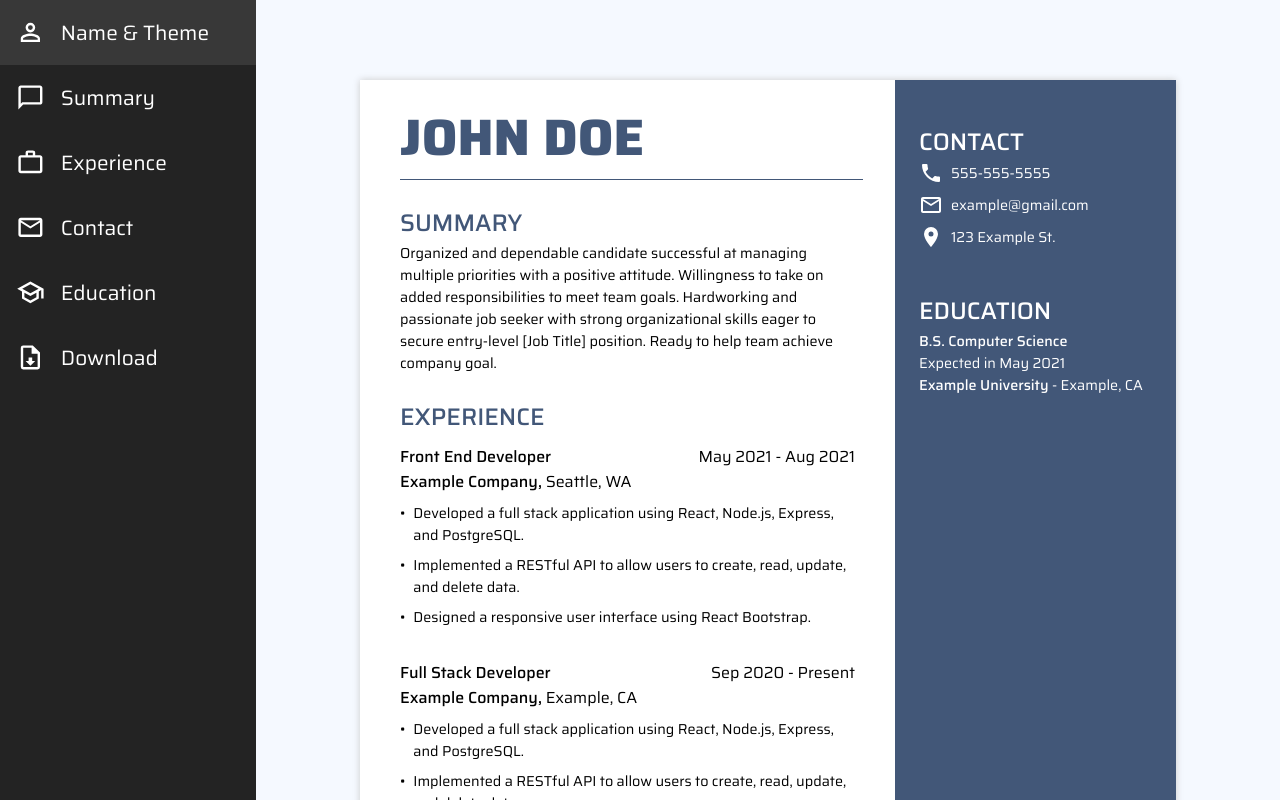
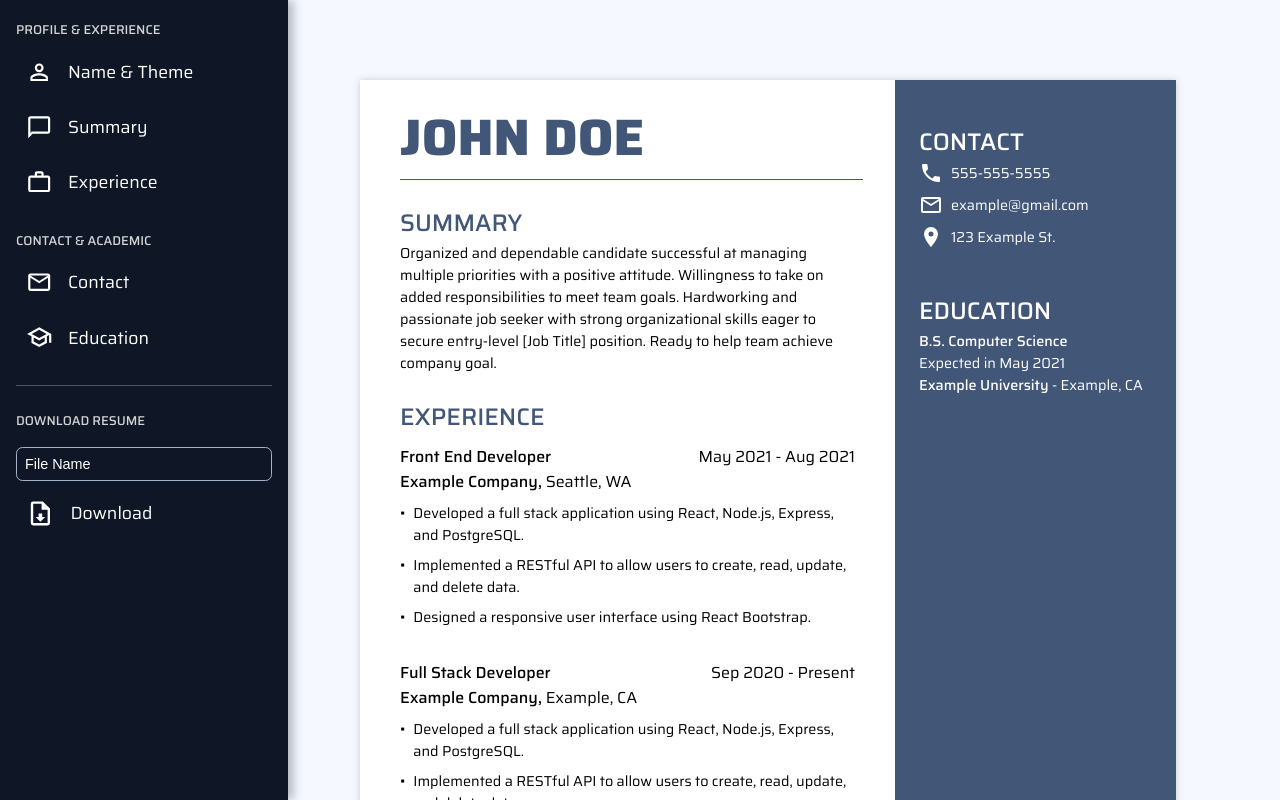
Before and after one commit to Alyoshka5/resume-builder, a React (Create React App) app: page / in a window 1280 px wide. Shown: the top 800 px of the page. Built offline with nearby package versions, Linux system fonts and the light colour scheme.

Commit message:
Change side menu layout and colors

```diff
--- a/src/App.css
+++ b/src/App.css
@@ -2,7 +2,7 @@
 
 .App {
   font-family: 'Saira', sans-serif;
-  background-color: #F5F9FF; /* #e9e9e9 */
+  background-color: #F5F9FF;
   display: flex;
   justify-content: center;
   align-items: center;
--- a/src/components/EditBar.tsx
+++ b/src/components/EditBar.tsx
@@ -276,32 +276,44 @@ export default function EditBar({
 
             </div>
             <div className="tags">
+                <div className="tag-section">
+                    <h4 className='tag-sub-header'>Profile & Experience</h4>
                     <div className={`tag ${currentEditTab === 'name_theme' ? 'active' : ''}`} onClick={() => toggleEditBarAndCurrentEdit('name_theme')}>
-                    <Icon path={mdiAccountOutline} size={1.2} />
+                        <Icon path={mdiAccountOutline} size={1.1} />
                         <span>Name & Theme</span>
                     </div>
 
                     <div className={`tag ${currentEditTab === 'summary' ? 'active' : ''}`} onClick={() => toggleEditBarAndCurrentEdit('summary')}>
-                    <Icon path={mdiMessageOutline} size={1.2} />
+                        <Icon path={mdiMessageOutline} size={1.1} />
                         <span>Summary</span>
                     </div>
 
                     <div className={`tag ${currentEditTab === 'experience' ? 'active' : ''}`} onClick={() => toggleEditBarAndCurrentEdit('experience')}>
-                    <Icon path={mdiBriefcaseOutline} size={1.2} />
+                        <Icon path={mdiBriefcaseOutline} size={1.1} />
                         <span>Experience</span>
                     </div>
-
+                </div>
+                <div className="tag-section">
+                    <h4 className='tag-sub-header'>Contact & Academic</h4>
                     <div className={`tag ${currentEditTab === 'contact' ? 'active' : ''}`} onClick={() => toggleEditBarAndCurrentEdit('contact')}>
-                    <Icon path={mdiEmailOutline} size={1.2} />
+                        <Icon path={mdiEmailOutline} size={1.1} />
                         <span>Contact</span>
                     </div>
 
                     <div className={`tag ${currentEditTab === 'education' ? 'active' : ''}`} onClick={() => toggleEditBarAndCurrentEdit('education')}>
-                    <Icon path={mdiSchoolOutline} size={1.2} />
+                        <Icon path={mdiSchoolOutline} size={1.1} />
                         <span>Education</span>
                     </div>
+                </div>
 
+                <div className="tag-divider"></div>
+
+                <div className="tag-section">
+                    <div className="tag-sub-header">Download Resume</div>
+                    <input type='text' id='resume-name-input' placeholder='File Name'></input>
                     <div className="tag" onClick={() => {
+                        const resumeNameInput = document.querySelector('#resume-name-input') as HTMLInputElement;
+                        if (resumeNameInput.value === '') return;
                         const resume = document.querySelector('#resume') as HTMLDivElement;
                         html2canvas(resume, {logging: true, useCORS: true}).then(canvas => {
                             const imgData = canvas.toDataURL('image/png');
@@ -309,10 +321,11 @@ export default function EditBar({
                             const width = pdf.internal.pageSize.getWidth();
                             const height = pdf.internal.pageSize.getHeight();
                             pdf.addImage(imgData, 'PNG', 0, 0, width, height);
-                        pdf.save(`${capitalizeWord(name.first_name)}-${capitalizeWord(name.last_name)}-Resume.pdf`);
+                            pdf.save(`${resumeNameInput.value}.pdf`);
                     })}}>
                         <Icon path={mdiFileDownloadOutline} size={1.2} />
                         <span>Download</span>
+                    </div>
                 </div>
             </div>
         </div>
--- a/src/styles/EditBar.css
+++ b/src/styles/EditBar.css
@@ -1,5 +1,5 @@
 :root {
-    --edit-bar-tag-width: 16rem;
+    --edit-bar-tag-width: 18rem;
 }
 
 .edit-bar {
@@ -10,20 +10,39 @@
     top: 0;
     transition: 1s ease;
     display: flex;
+    box-shadow: 5px 0 10px #0f17274d;
 }
 
 .tags {
-    background-color: #232323;
+    background-color: #0f1727;
     width: var(--edit-bar-tag-width);
+    padding: 1.2rem 1rem;
+    box-sizing: border-box;
     display: flex;
     flex-direction: column;
-    align-items: center;
+    gap: 1.5rem;
 }
+
+.tag-section {
+    display: flex;
+    flex-direction: column;
+    gap: 0.5rem;
+}
+
+.tag-sub-header {
+    font-size: 0.8rem;
+    font-weight: 500;
+    text-transform: uppercase;
+    color: #d4d4d4;
+    margin: 0;
+}
+
 .tag {
     color: #fff;
-    font-size: 1.3rem;
+    font-size: 1.1rem;
     width: 100%;
-    padding: 1rem;
+    padding: 0.6rem;
+    border-radius: 0.4rem;
     box-sizing: border-box;
     display: flex;
     align-items: center;
@@ -31,11 +50,36 @@
 }
 .tag:hover {
     cursor: pointer;
-    background-color: #383838;
+    background-color: #454c58;
+}
+.tag.active {
+    /* background-color: #383838; */
+    background-color: #454c58;
 }
 
-.tag.active {
-    background-color: #383838;
+.tag-divider {
+    height: 1px;
+    width: 100%;
+    background-color: #4d5561;
+}
+
+#resume-name-input {
+    font-size: 0.9rem;
+    color: #ffffff;
+    background-color: #00000000;
+    margin-top: 0.5rem;
+    height: 2rem;
+    padding: 0 0.5rem;
+    border: 1px solid #a4b3cb;
+    border-radius: 0.4rem;
+}
+#resume-name-input:focus {
+    outline: none;
+    border: 1px solid #fff;
+}
+#resume-name-input::-webkit-input-placeholder {
+    color: #fff;
+    font-size: 0.9rem;
 }
 
 .edit-section {
```
Lines whose indentation alone changed are shown as unchanged.
